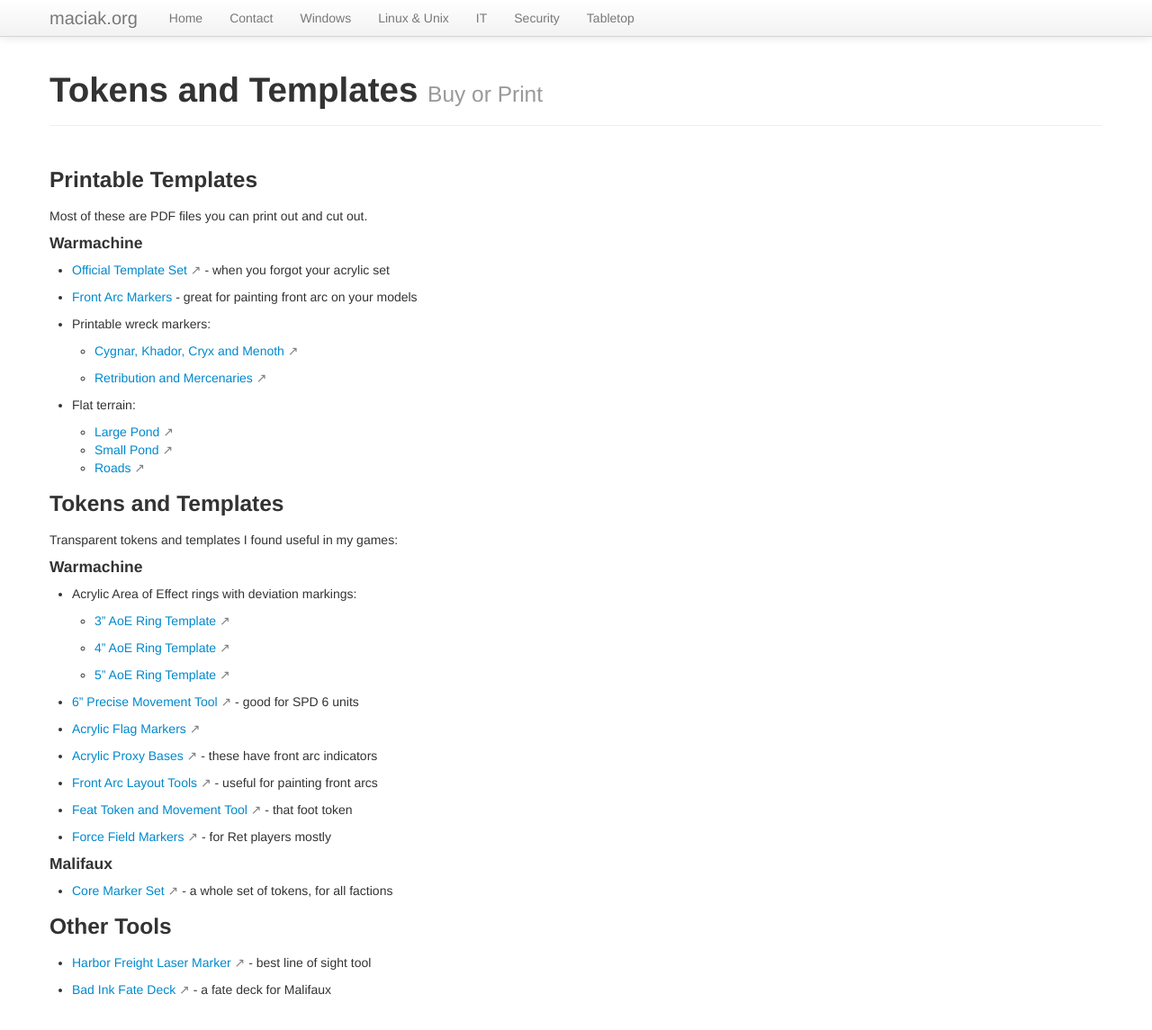
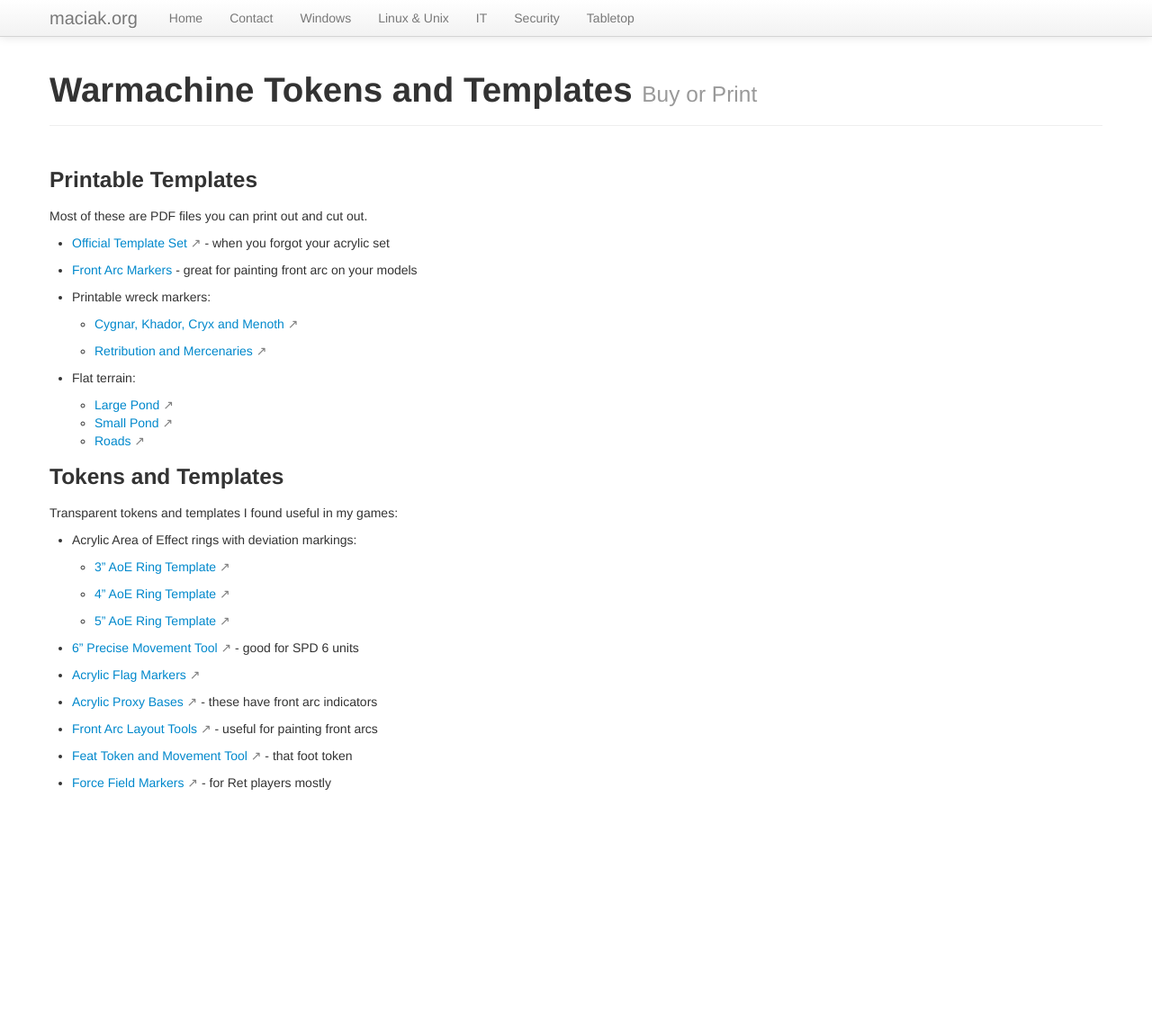
Before and after one commit to maciakl/maciak.org, a Jekyll site: the page built from _tabletop/tokens.md, in a window 1280 px wide and 1160 px high. Shown: the top 1145 px of the window at 90% size. Built offline with Jekyll 4.4.1, drawn with Linux system fonts in a browser that asks for light colours.

Commit message:
Split tabletop

```diff
--- a/_tabletop/tokens.md
+++ b/_tabletop/tokens.md
@@ -1,15 +1,13 @@
 ---
 layout: wide
-title: Tokens and Templates
+title: Warmachine Tokens and Templates
 subtitle: Buy or Print
-description: list of useful tokens and templates you can buy or print
+description: useful tokens and templates you can buy or print
 ---
 
 <h3>Printable Templates</h3>
 
 Most of these are PDF files you can print out and cut out.
-
-<h4>Warmachine</h4>
 
 - [Official Template Set](https://app.box.com/s/teqxklzf3ba0brc60gm5lzosnc9z4icc) - when you forgot your acrylic set
 
@@ -32,8 +30,6 @@
 
 Transparent tokens and templates I found useful in my games:
 
-<h4>Warmachine</h4>
-
 - Acrylic Area of Effect rings with deviation markings:
 
   - [3" AoE Ring Template](http://amzn.to/1jNnIxA)
@@ -53,14 +49,3 @@
 - [Feat Token and Movement Tool](https://ironheartartisans.com/shop/geared-quick-template-and-feat-token-warmachine-movement-template/) - that foot token
 
 - [Force Field Markers](https://amzn.to/2L6FTQ5) - for Ret players mostly
-
-<h4>Malifaux</h4>
-
-- [Core Marker Set](https://art-of-war-studios-ltd.myshopify.com/products/malifaux-core-tokens-set) - a whole set of tokens, for all factions
-
-
-<h3>Other Tools</h3>
-
-- [Harbor Freight Laser Marker](http://www.harborfreight.com/laser-marker.html) - best line of sight tool
-
-- [Bad Ink Fate Deck](https://amzn.to/2IWmoac) - a fate deck for Malifaux
```
Also changed, not shown: _tabletop/malifaux.md (added, +15 -0 lines), _tabletop/tools.md (added, +10 -0 lines).
